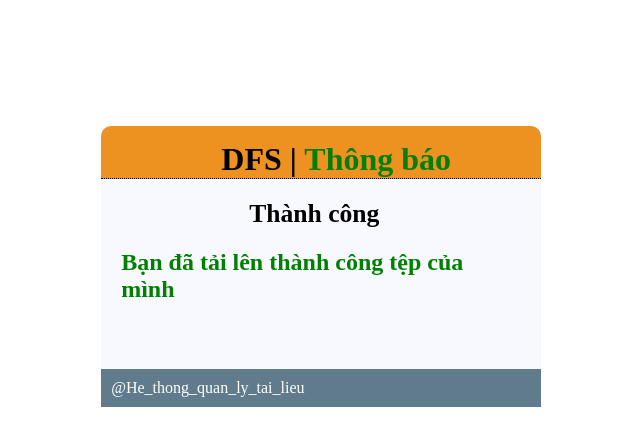
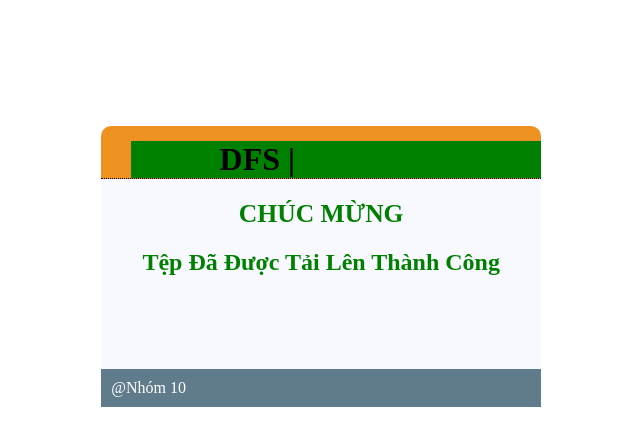
Before and after one commit to NgocAnhs540/He_Thong_Quan_Ly_Tai_Lieu, a PHP site: page /DMS/User/Success.php in a window 1280 px wide. Shown: the top 446 px of the page, without its empty margins (296-936 px from the left). Run offline with PHP 8.4, Linux system fonts and the light colour scheme.

Commit message:
sửa giao diện

```diff
--- a/User/EditSuccess.php
+++ b/User/EditSuccess.php
@@ -14,15 +14,15 @@
 
 <div id="content">
 
-    <h1 style="margin-left: 5em;">Thành công</h1>
-    <h2 style="color: green">Bạn đã thành công chỉnh sửa thông tin </h2>
+    <h1 style="text-align:center; margin-left: 5em;">CHÚC MỪNG</h1>
+    <h2 style="text-align: centrt; color: green">Bạn Đã Chỉnh Sửa Thông Tin Thành Công </h2>
 
 </div>
 
 <div class= "clear"></div>
 
 <div id="footer">
-@He_thong_quan_ly_tai_lieu
+@Nhóm 10
 </div>
 </div>
 </body>
--- a/User/Success.php
+++ b/User/Success.php
@@ -1,7 +1,7 @@
 <!DOCTYPE html>
 <html>
 <head>
-<title>Docs | Thành công</title>
+<title>Docs | Thành Công</title>
 <link rel="stylesheet" href="../css/login.css">
 <script type="text/javascript" src="../js/jquery-1.7.2.min.js"></script>
 <script>
@@ -18,21 +18,21 @@
 <div id="wrap">
 <div id="header">
 <div id="logo">
-    <h1 style="text-align: center;">DFS | <span style="color:green">Thông báo</span></h1>
+    <h1 style="text-align: center;background: green">DFS | <span style="color:green">Thông Báo</span></h1>
 </div>
 </div>
 
 <div id="content">
 
-    <h1 style="margin-left: 5em;"> Thành công</h1>
-    <h2 style="color: green">Bạn đã tải lên thành công tệp của mình </h2>
+    <h1 style="text-align:center;color: green"> CHÚC MỪNG</h1>
+    <h2 style="text-align:center; color: green">Tệp Đã Được Tải Lên Thành Công </h2>
 
 </div>
 
 <div class= "clear"></div>
 
 <div id="footer">
-@He_thong_quan_ly_tai_lieu
+@Nhóm 10
 </div>
 </div>
 </body>
--- a/User/process-register.php
+++ b/User/process-register.php
@@ -74,7 +74,7 @@
         $mail->Subject = '[Xác thực tài khoản DFS ]';
 
         // Mail body content
-        $mail->Body    = '<p>Xin chào<b> ' . $fname . ',</b></p>';
+        $mail->Body    = '<p>Xin chào <?php echo $username?></p>';
         $mail->Body .= '<p>Bạn đã đăng ký tài khoản thành công, để xác thực tài khoản, bạn vui lòng nhấp vào đường link dưới đây:</p>';
         $mail->Body .= '<a href="http://localhost:8080/DMS/User/activation.php?accout=' . $email . '&code=' . $strActivation . '">Click here</a>';
 
```
Also changed, not shown: User/Registation.php (+2 -7 lines), User/index.php (+6 -6 lines).
